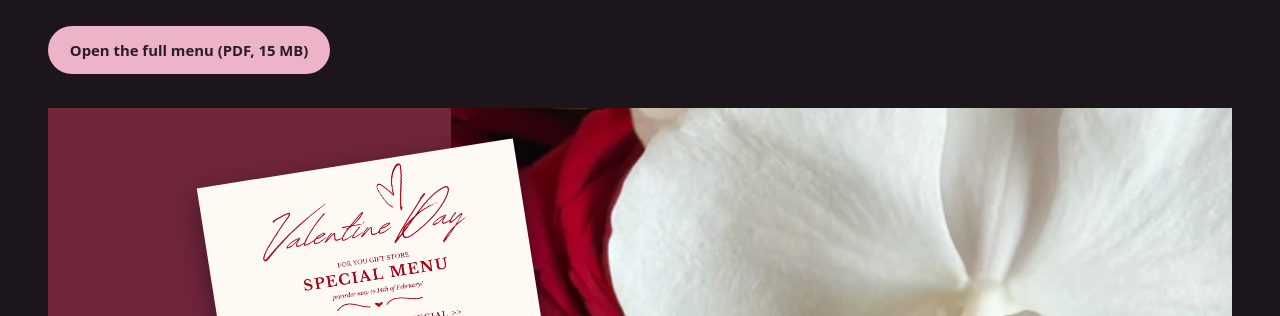
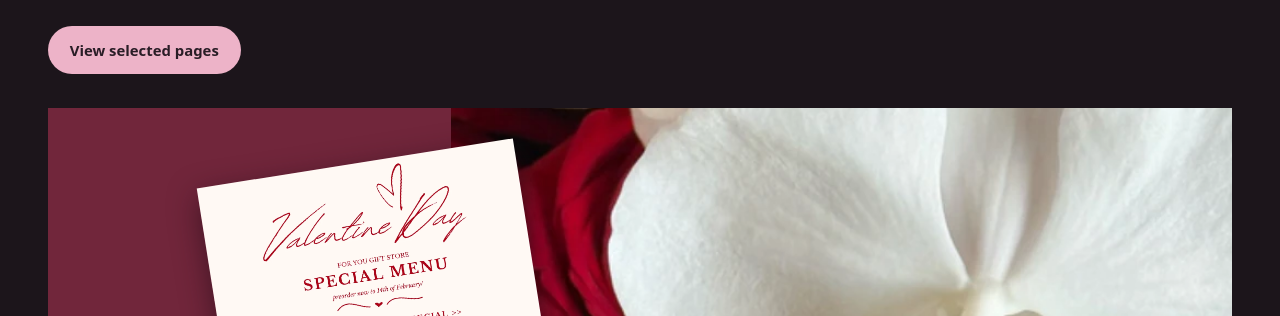
Before and after one commit to chloe20011128/chloe20011128.github.io, a plain HTML site: page valentines.html in a window 1280 px wide. Shown: the part 484-800 px from the top of the page. Drawn offline with Linux system fonts and the light colour scheme.

Commit message:
Link to the portfolio samples

```diff
--- a/valentines.html
+++ b/valentines.html
@@ -28,7 +28,7 @@
       <h1>Valentine’s Day <em>Flower Menu.</em></h1>
       <p class="intro">A seasonal menu that helps customers compare bouquet styles, colours and prices before placing a Valentine’s Day preorder.</p>
       <div class="case-actions">
-        <a class="button button-primary" href="assets/valentines-flower-menu.pdf" type="application/pdf">Open the full menu (PDF, 15 MB)</a>
+        <a class="button button-primary" href="#valentine-samples">View selected pages</a>
       </div>
     </header>
     <div class="case-figure">
```
